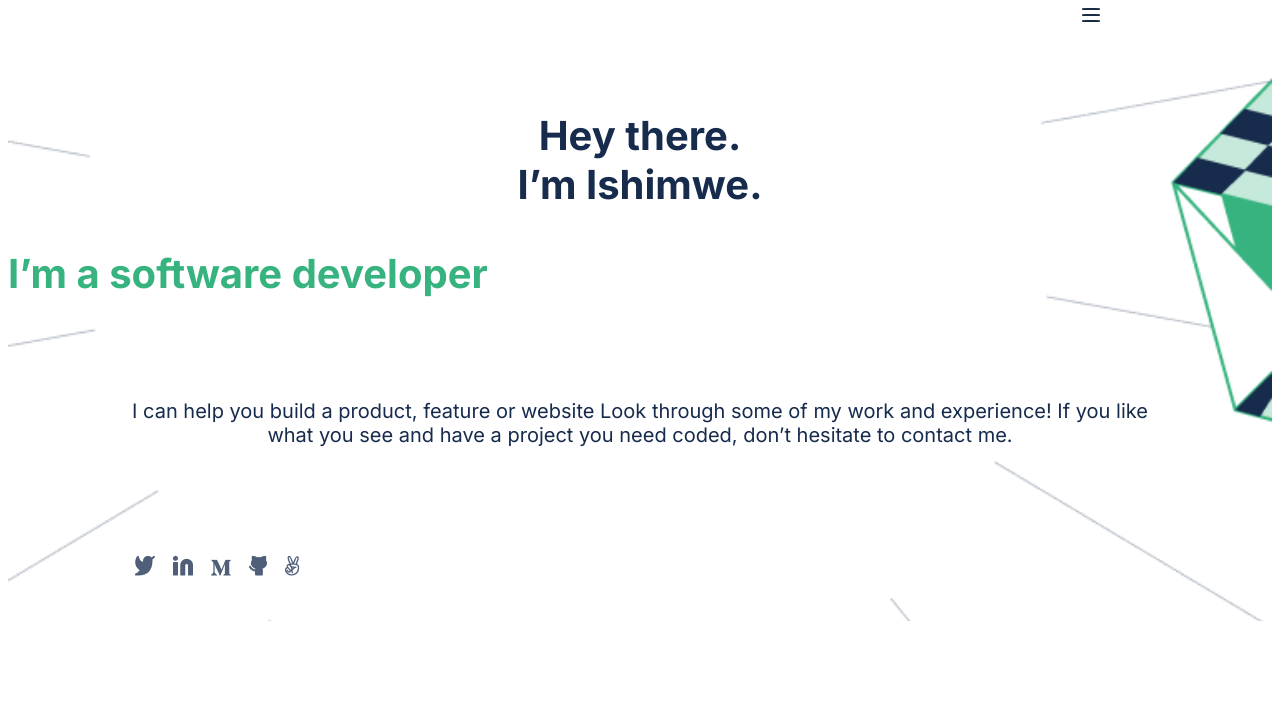
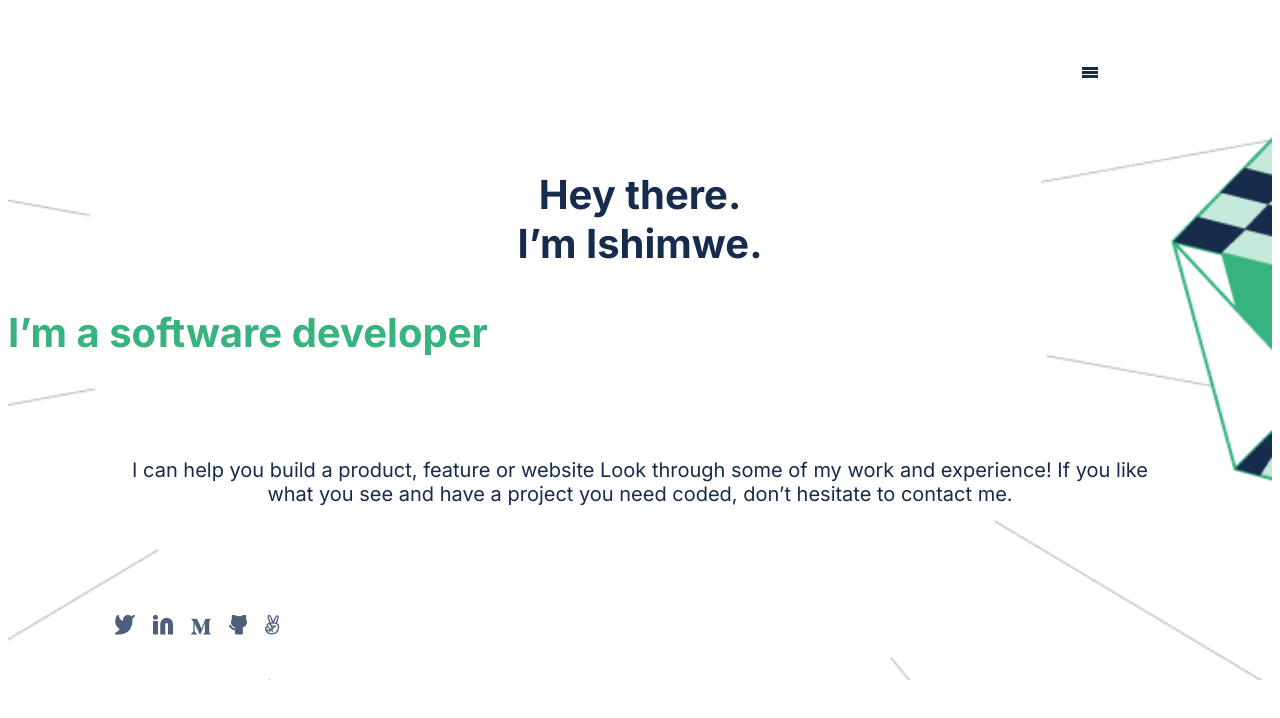
Before and after one commit to ishimwepati/Portfolio, a website: page index.html in a window 1280 px wide. Shown: the top 718 px of the page. Drawn offline with Linux system fonts and the light colour scheme.

Commit message:
Required changes

```diff
--- a/index.html
+++ b/index.html
@@ -11,17 +11,17 @@
 
     <header>
         <nav class="menu_icon">
-                <div></div>
-                <div></div>
-                <div></div>
+                <nav>
+                    <a href="#menu" class="box-shadow-menu"></a>
+                </nav>
         </nav>
     </header>
 
     <section class="main_section">
         <section class="home_section">
 
-            <h1 class="heading_up"><br>Hey there.<br> I’m Ishimwe.</h1>
-            <h1 class="heading_down">I’m a software developer</h1>
+            <h1 class="upper_word"><br>Hey there.<br> I’m Ishimwe.</h1>
+            <h1 class="down_word">I’m a software developer</h1>
 
             <p> I can help you build a product,
                 feature or website Look through some of my work and experience!
--- a/style.css
+++ b/style.css
@@ -6,29 +6,37 @@
   }
 }
 
-div {
-  width: 16px;
-  height: 0;
-  background-color: #172b43;
-  margin: 4px 0;
-  border-radius: 30%;
-  border: 1px solid #172b43;
+.box-shadow-menu {
+  position: relative;
+  padding-left: 1.25em;
 }
-
+.box-shadow-menu:before {
+  content: "";
+  position: absolute;
+  left: 0;
+  top: 0.25em;
+  width: 1em;
+  height: 0.15em;
+  background: #172b43;
+  box-shadow:
+    0 0.25em 0 0 #172b43,
+    0 0.5em 0 0 #172b43;
+}
 .menu_icon {
   flex: auto;
   padding-left: 85%;
   padding-right: 30%;
+  margin-top: 5%;
 }
 
-.heading_up {
+.upper_word {
   color: #172b4d;
   text-align: center;
   font-family: Inter, sans-serif;
   font-size: 40px;
 }
 
-.heading_down {
+.down_word {
   display: flex;
   color: #36b37e;
   text-align: center;
@@ -52,8 +60,8 @@ p {
 }
 
 .social_links {
-  margin-left: 40px;
-  margin-right: 40px;
+  margin-left: 30px;
+  margin-right: 30px;
   color: #505f79;
 }
 
```
